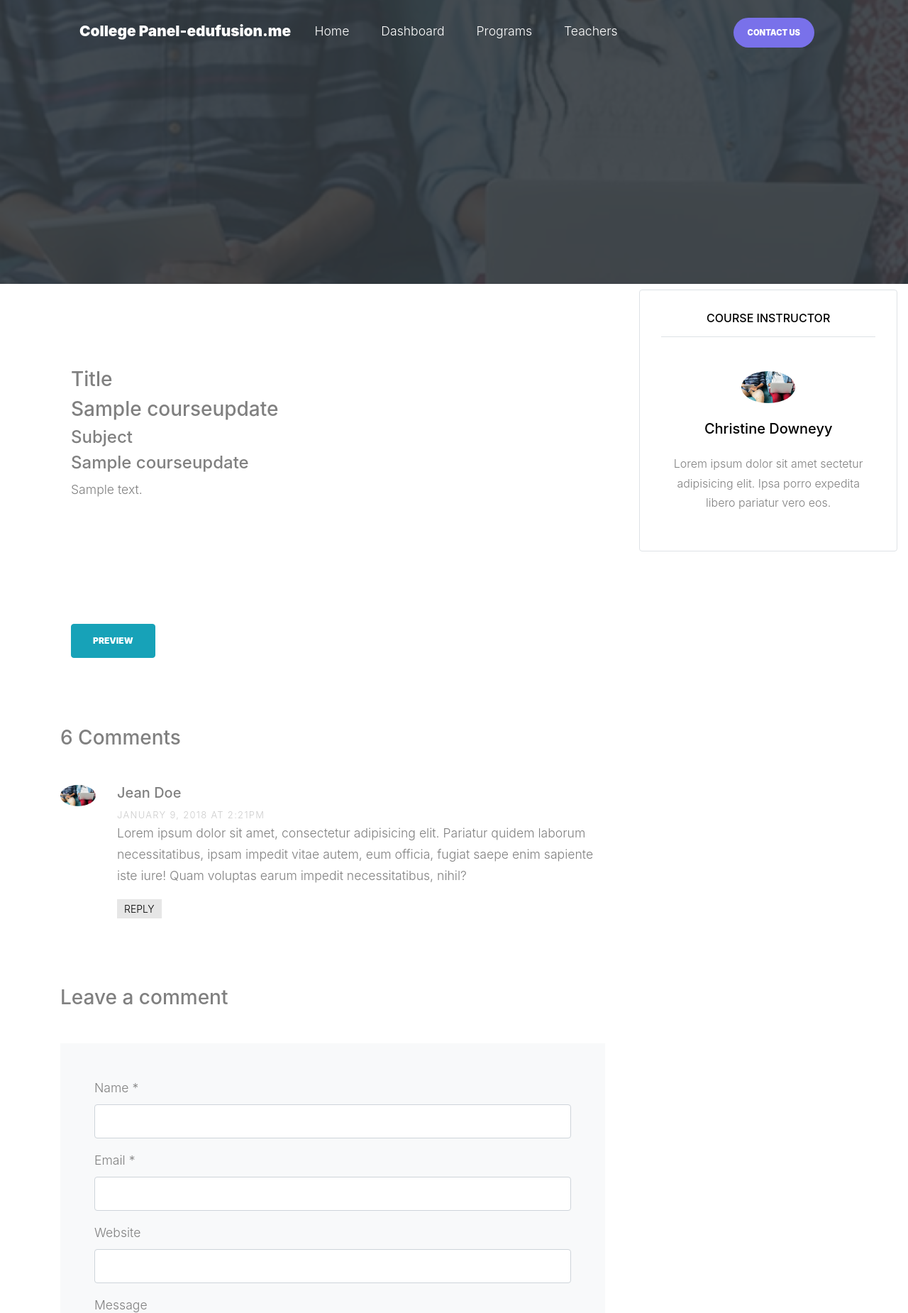
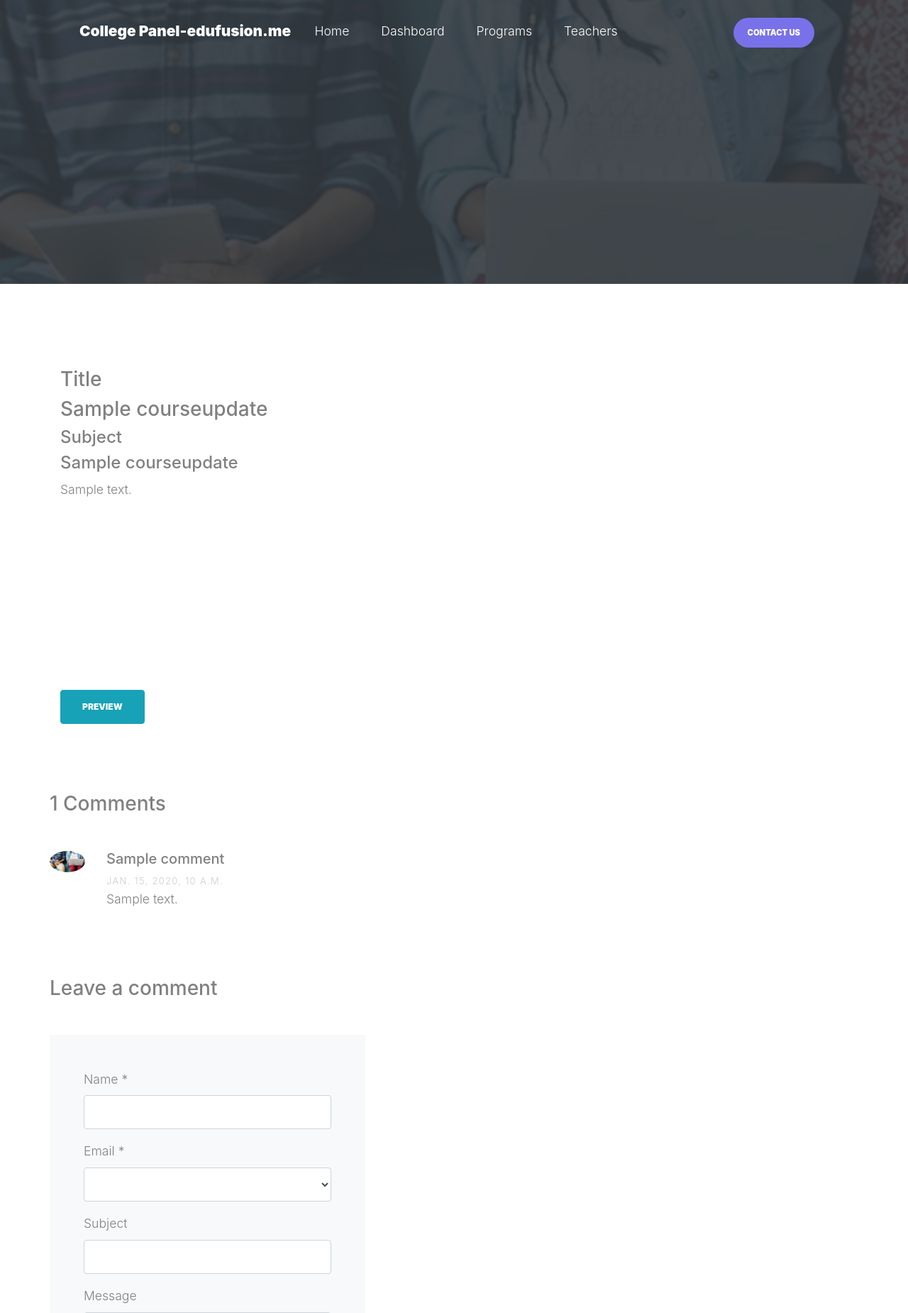
Before and after one commit to shreytrivedi002/teacherpanel, a Django app: page /coursesingle/1/1 in a window 1280 px wide. Shown: the top 1850 px of the page at 71% size. Run offline with Django 3.2, Linux system fonts and the light colour scheme; tables that the repository leaves empty hold one stand-in row (values such as "Sample post"); lists and menus that the app fills with data are empty; some libraries are stand-ins or nearby versions; some web fonts are replaced.

Commit message:
complete profile unique view

```diff
--- a/edclg/admin.py
+++ b/edclg/admin.py
@@ -1,5 +1,5 @@
 from django.contrib import admin
-from .models import Teachers,Courseupdate,pdfstore
+from .models import Teachers,Courseupdate,pdfstore,comments
 
 
 
@@ -8,3 +8,4 @@
 admin.site.register(Teachers)
 admin.site.register(Courseupdate)
 admin.site.register(pdfstore)
+admin.site.register(comments)
--- a/edclg/templates/course-single.html
+++ b/edclg/templates/course-single.html
@@ -26,16 +26,17 @@
             </div>
         </div>
         <div class="col-lg-4 pl-lg-5 mt-2" style="float:right;">
-
+            {% for te in teacher %}
             <div class="mb-5 text-center border rounded course-instructor">
                 <h3 class="mb-5 text-black text-uppercase h6 border-bottom pb-3">Course Instructor</h3>
                 <div class="mb-4 text-center">
                     <img src="{% static 'images/img_2.jpg' %}" alt="Image" class="w-25 rounded-circle mb-4">
-                    <h3 class="h5 text-black mb-4">Christine Downeyy</h3>
-                    <p>Lorem ipsum dolor sit amet sectetur adipisicing elit. Ipsa porro expedita libero pariatur vero eos.</p>
+                    <h3 class="h5 text-black mb-4">Mr. {{te.first_name}} {{te.last_name}}</h3>
+                    <span><p>Institute:</p></span><br>
+                    <p>{{ th.institution }}</p>
                 </div>
             </div>
-
+            {% endfor %}
         </div>
         <div class="site-section">
             <div class="container">
@@ -132,46 +133,50 @@
 
 
                     <div class="pt-5">
-                        <h3 class="mb-5">6 Comments</h3>
+                        <h3 class="mb-5">{{cmtcount}} Comments</h3>
                         <ul class="comment-list">
-
+                            {% for cm in cmt %}
                             <li class="comment">
                                 <div class="vcard bio">
                                     <img src="{% static 'images/img_2.jpg' %}" alt="Image placeholder">
                                 </div>
                                 <div class="comment-body">
-                                    <h3>Jean Doe</h3>
-                                    <div class="meta">January 9, 2018 at 2:21pm</div>
-                                    <p>Lorem ipsum dolor sit amet, consectetur adipisicing elit. Pariatur quidem laborum necessitatibus, ipsam impedit vitae autem, eum officia, fugiat saepe enim sapiente iste iure! Quam voluptas earum impedit necessitatibus,
-                                        nihil?
+                                    <h3>{{cm.name}}</h3>
+                                    <div class="meta">{{cm.date}}</div>
+                                    <p>{{cm.message}}
                                     </p>
-                                    <p><a href="#" class="reply">Reply</a></p>
+                                    <!-- <p><a href="#" class="reply">Reply</a></p> -->
                                 </div>
                             </li>
-
+                            {% endfor %}
                         </ul>
                         <!-- END comment-list -->
 
                         <div class="comment-form-wrap pt-5">
                             <h3 class="mb-5">Leave a comment</h3>
-                            <form action="#" class="p-5 bg-light">
+                            <form action="{% url 'commentsave' %}" class="p-5 bg-light">
                                 <div class="form-group">
                                     <label for="name">Name *</label>
-                                    <input type="text" class="form-control" id="name">
+                                    <input name="name" type="text" class="form-control" id="name" required>
                                 </div>
                                 <div class="form-group">
                                     <label for="email">Email *</label>
-                                    <input type="email" class="form-control" id="email">
+                                    <select name="email" class="form-control">
+                                        <option value="{{user.username}}" hidden selected>{{user.username}}</option>
+                                    </select>
                                 </div>
                                 <div class="form-group">
-                                    <label for="website">Website</label>
-                                    <input type="url" class="form-control" id="website">
+                                    <label for="subject">Subject</label>
+                                    <input name="subject" type="text" class="form-control" id="website">
                                 </div>
 
                                 <div class="form-group">
                                     <label for="message">Message</label>
-                                    <textarea name="" id="message" cols="30" rows="10" class="form-control"></textarea>
+                                    <textarea name="message" id="message" cols="30" rows="10" class="form-control" required></textarea>
                                 </div>
+                                <select name="uid" class="form-control">
+                                    <option value="{{m.unqid}}" hidden selected>{{m.unqid}}</option>
+                                </select>
                                 <div class="form-group">
                                     <input type="submit" value="Post Comment" class="btn btn-primary">
                                 </div>
@@ -192,7 +197,7 @@
         <div class="container">
             <div class="row mb-5 justify-content-center">
                 <div class="col-lg-7 text-center" data-aos="fade-up" data-aos-delay="">
-                    <h2 class="section-title">More Courses</h2>
+                    <h2 class="section-title">More Material</h2>
                 </div>
             </div>
         </div>
@@ -202,104 +207,24 @@
             <div class="row">
 
                 <div class="owl-carousel col-12 nonloop-block-14">
+                    {% for fil in files %}
 
                     <div class="course bg-white h-100 align-self-stretch">
                         <figure class="m-0">
-                            <a href="course-single.html"><img src="images/img_1.jpg" alt="Image" class="img-fluid"></a>
+                            <a href="coursesingle/{{fil.unqid}}/{{fil.teacheremail}}"><embed src="{{fil.file.url}}" alt="Image" class="img-fluid"><embed></a>
                         </figure>
                         <div class="course-inner-text py-4 px-4">
-                            <span class="course-price">$20</span>
-                            <div class="meta"><span class="icon-clock-o"></span>4 Lessons / 12 week</div>
-                            <h3><a href="#">Study Law of Physics</a></h3>
-                            <p>Lorem ipsum dolor sit amet ipsa nulla adipisicing elit. </p>
+                            <span class="course-price">edf</span>
+                            <div class="meta"><span class="icon-clock-o"></span>{{fil.unid.title}}</div>
+                            <h3><a href="#">{{fil.unid.subject}}</a></h3>
+                            <p>{{fil.unid.desc}} </p>
                         </div>
                         <div class="d-flex border-top stats">
                             <div class="py-3 px-4"><span class="icon-users"></span> 2,193 students</div>
-                            <div class="py-3 px-4 w-25 ml-auto border-left"><span class="icon-chat"></span> 2</div>
+                            <!-- <div class="py-3 px-4 w-25 ml-auto border-left"><span class="icon-chat"></span> 2</div> -->
                         </div>
                     </div>
-
-                    <div class="course bg-white h-100 align-self-stretch">
-                        <figure class="m-0">
-                            <a href="course-single.html"><img src="images/img_2.jpg" alt="Image" class="img-fluid"></a>
-                        </figure>
-                        <div class="course-inner-text py-4 px-4">
-                            <span class="course-price">$99</span>
-                            <div class="meta"><span class="icon-clock-o"></span>4 Lessons / 12 week</div>
-                            <h3><a href="#">Logo Design Course</a></h3>
-                            <p>Lorem ipsum dolor sit amet ipsa nulla adipisicing elit. </p>
-                        </div>
-                        <div class="d-flex border-top stats">
-                            <div class="py-3 px-4"><span class="icon-users"></span> 2,193 students</div>
-                            <div class="py-3 px-4 w-25 ml-auto border-left"><span class="icon-chat"></span> 2</div>
-                        </div>
-                    </div>
-
-                    <div class="course bg-white h-100 align-self-stretch">
-                        <figure class="m-0">
-                            <a href="course-single.html"><img src="images/img_3.jpg" alt="Image" class="img-fluid"></a>
-                        </figure>
-                        <div class="course-inner-text py-4 px-4">
-                            <span class="course-price">$99</span>
-                            <div class="meta"><span class="icon-clock-o"></span>4 Lessons / 12 week</div>
-                            <h3><a href="#">JS Programming Language</a></h3>
-                            <p>Lorem ipsum dolor sit amet ipsa nulla adipisicing elit. </p>
-                        </div>
-                        <div class="d-flex border-top stats">
-                            <div class="py-3 px-4"><span class="icon-users"></span> 2,193 students</div>
-                            <div class="py-3 px-4 w-25 ml-auto border-left"><span class="icon-chat"></span> 2</div>
-                        </div>
-                    </div>
-
-
-
-                    <div class="course bg-white h-100 align-self-stretch">
-                        <figure class="m-0">
-                            <a href="course-single.html"><img src="images/img_4.jpg" alt="Image" class="img-fluid"></a>
-                        </figure>
-                        <div class="course-inner-text py-4 px-4">
-                            <span class="course-price">$20</span>
-                            <div class="meta"><span class="icon-clock-o"></span>4 Lessons / 12 week</div>
-                            <h3><a href="#">Study Law of Physics</a></h3>
-                            <p>Lorem ipsum dolor sit amet ipsa nulla adipisicing elit. </p>
-                        </div>
-                        <div class="d-flex border-top stats">
-                            <div class="py-3 px-4"><span class="icon-users"></span> 2,193 students</div>
-                            <div class="py-3 px-4 w-25 ml-auto border-left"><span class="icon-chat"></span> 2</div>
-                        </div>
-                    </div>
-
-                    <div class="course bg-white h-100 align-self-stretch">
-                        <figure class="m-0">
-                            <a href="course-single.html"><img src="images/img_5.jpg" alt="Image" class="img-fluid"></a>
-                        </figure>
-                        <div class="course-inner-text py-4 px-4">
-                            <span class="course-price">$99</span>
-                            <div class="meta"><span class="icon-clock-o"></span>4 Lessons / 12 week</div>
-                            <h3><a href="#">Logo Design Course</a></h3>
-                            <p>Lorem ipsum dolor sit amet ipsa nulla adipisicing elit. </p>
-                        </div>
-                        <div class="d-flex border-top stats">
-                            <div class="py-3 px-4"><span class="icon-users"></span> 2,193 students</div>
-                            <div class="py-3 px-4 w-25 ml-auto border-left"><span class="icon-chat"></span> 2</div>
-                        </div>
-                    </div>
-
-                    <div class="course bg-white h-100 align-self-stretch">
-                        <figure class="m-0">
-                            <a href="course-single.html"><img src="images/img_6.jpg" alt="Image" class="img-fluid"></a>
-                        </figure>
-                        <div class="course-inner-text py-4 px-4">
-                            <span class="course-price">$99</span>
-                            <div class="meta"><span class="icon-clock-o"></span>4 Lessons / 12 week</div>
-                            <h3><a href="#">JS Programming Language</a></h3>
-                            <p>Lorem ipsum dolor sit amet ipsa nulla adipisicing elit. </p>
-                        </div>
-                        <div class="d-flex border-top stats">
-                            <div class="py-3 px-4"><span class="icon-users"></span> 2,193 students</div>
-                            <div class="py-3 px-4 w-25 ml-auto border-left"><span class="icon-chat"></span> 2</div>
-                        </div>
-                    </div>
+                    {% endfor %}
 
                 </div>
 
--- a/edclg/urls.py
+++ b/edclg/urls.py
@@ -17,7 +17,7 @@
     path('signin/', views.signin , name='signin' ),
     path('signout/', views.signout , name='signout' ),
     path('coursesingle/<unqid>/<temail>', views.coursesingle , name='coursesingle' ),
-
+    path('comment/', views.commentsave , name='commentsave' ),
 
 
 
--- a/edclg/views.py
+++ b/edclg/views.py
@@ -4,7 +4,7 @@
 # from user.forms import UserRegisterForm ,contactform , reqform
 from django.views.decorators.csrf import csrf_protect
 from django.core.mail import send_mail
-from .models import Teachers ,Courseupdate,pdfstore
+from .models import Teachers ,Courseupdate,pdfstore,comments
 from django.contrib.auth.models import User
 from django.contrib.auth import authenticate, login ,logout
 from .forms import pdfupform
@@ -187,12 +187,32 @@
 
 
 def coursesingle(request,unqid,temail):
-
-
+    comment = comments.objects.filter(unqid=unqid)
+    count = comments.objects.filter(unqid=unqid).count()
     material = pdfstore.objects.filter(unqid=unqid)
     teacher = User.objects.filter(username=temail)
+    file = pdfstore.objects.filter(teacheremail=temail)
     context = {
         'material': material,
         'teacher': teacher,
+        'cmt':comment,
+        'cmtcount':count,
+        'files':file
     }
     return render(request,'course-single.html',context)
+
+
+
+
+
+
+def commentsave(request):
+    uid = request.GET['uid']
+    name = request.GET['name']
+    email = request.GET['email']
+    subject = request.GET['subject']
+    message = request.GET['message']
+    instance = comments(unqid=uid,name=name,email=email,subject=subject,message=message)
+    if uid != '' and name != '' and email != '' and message !='':
+        instance.save()
+        return redirect('clghome')
```
Also changed, not shown: edclg/models.py (+11 -0 lines), edclg/migrations/0013_auto_20200512_0733.py (added).
